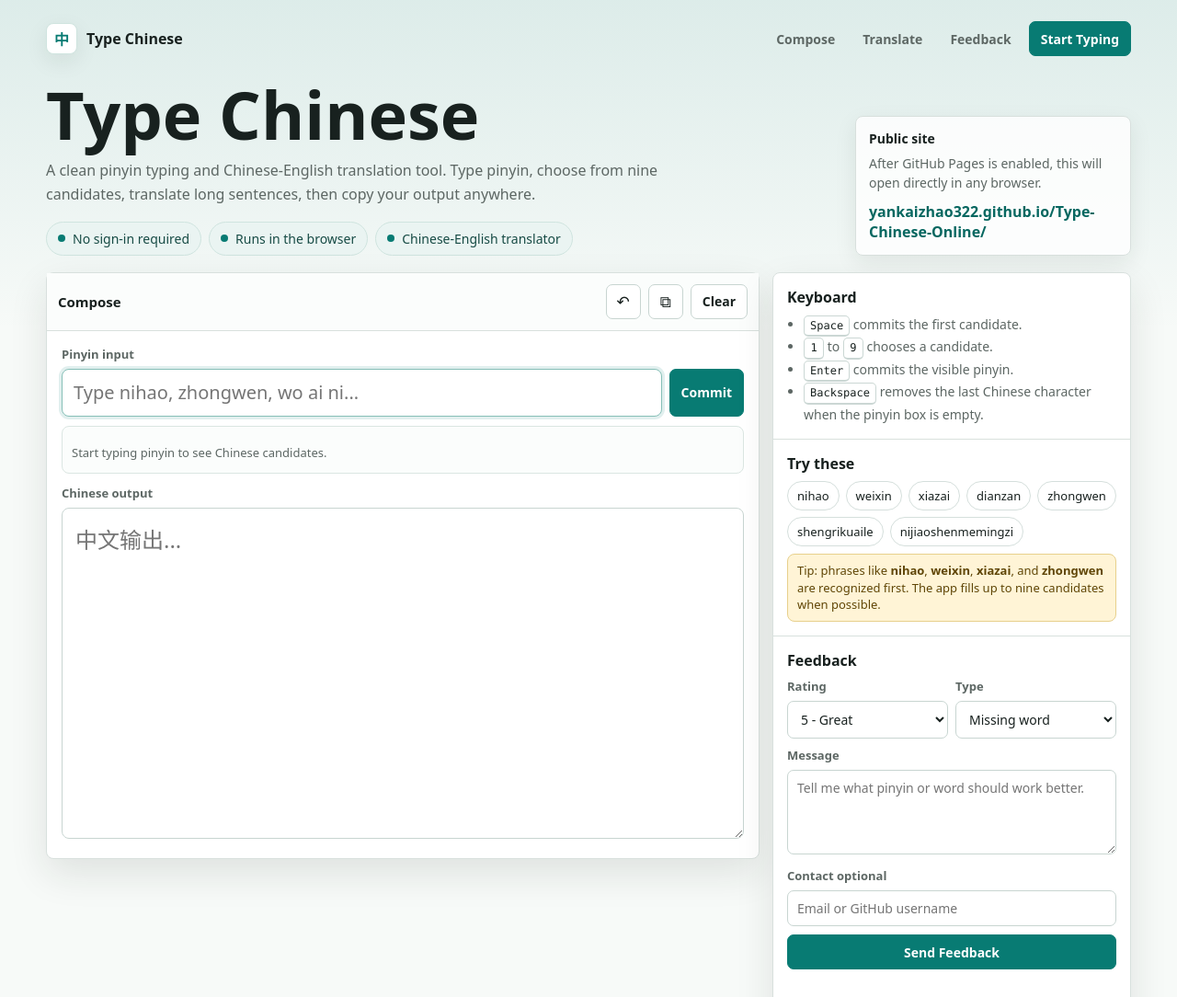
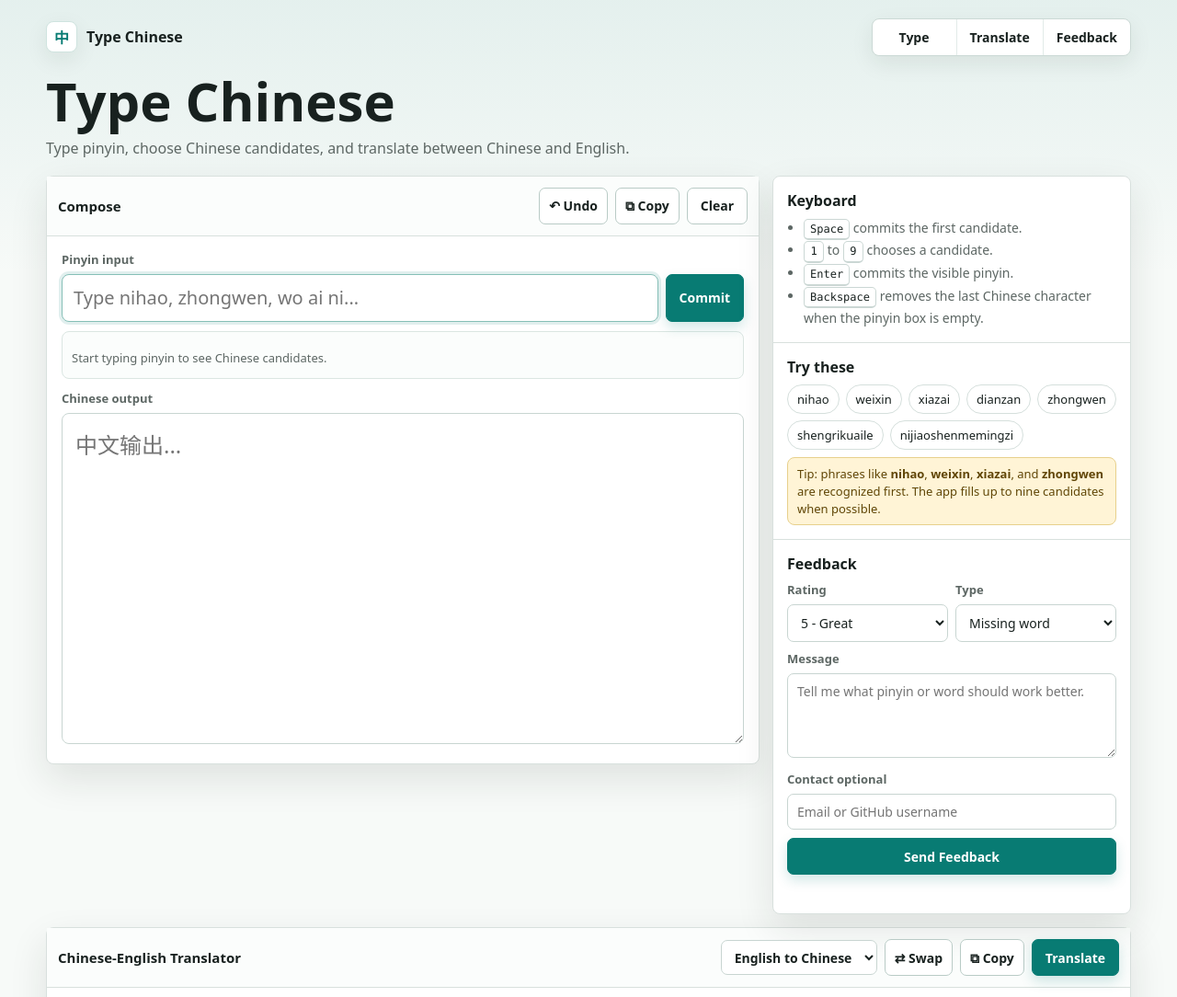
Before and after one commit to yankaizhao322/Type-Chinese-Online, a website: page index.html in a window 1280 px wide. Shown: the top 1084 px of the page at 92% size. Drawn offline with Linux system fonts and the light colour scheme.

Commit message:
Simplify interface and clarify buttons

```diff
--- a/index.html
+++ b/index.html
@@ -29,7 +29,7 @@
       font-family: ui-sans-serif, system-ui, -apple-system, BlinkMacSystemFont, "Segoe UI", Arial, sans-serif;
       color: var(--ink);
       background:
-        linear-gradient(180deg, rgba(8, 123, 115, 0.11), rgba(247, 250, 248, 0) 360px),
+        linear-gradient(180deg, rgba(8, 123, 115, 0.08), rgba(247, 250, 248, 0) 300px),
         var(--paper);
     }
 
@@ -44,7 +44,7 @@
     .app {
       width: min(1180px, calc(100vw - 28px));
       margin: 0 auto;
-      padding: 18px 0 36px;
+      padding: 16px 0 34px;
     }
 
     .topbar {
@@ -53,7 +53,7 @@
       justify-content: space-between;
       gap: 16px;
       min-height: 48px;
-      margin-bottom: 22px;
+      margin-bottom: 16px;
     }
 
     .brand {
@@ -79,105 +79,53 @@
     .nav-actions {
       display: flex;
       align-items: center;
-      gap: 8px;
+      gap: 0;
       flex-wrap: wrap;
+      border: 1px solid #cbd9d5;
+      border-radius: 8px;
+      background: #fff;
+      overflow: hidden;
+      box-shadow: var(--shadow-soft);
     }
 
     .nav-link {
-      border: 1px solid transparent;
-      border-radius: 7px;
-      padding: 8px 10px;
-      color: var(--muted);
+      border-right: 1px solid #e2ebe8;
+      padding: 10px 14px;
+      color: var(--ink);
       text-decoration: none;
       font-size: 14px;
       font-weight: 700;
+      min-width: 92px;
+      text-align: center;
+    }
+
+    .nav-link:last-child {
+      border-right: 0;
     }
 
     .nav-link:hover {
-      border-color: #cfe4df;
-      background: #fff;
-      color: var(--ink);
+      background: var(--soft);
+      color: var(--accent-dark);
     }
 
     header {
-      display: grid;
-      grid-template-columns: minmax(0, 1fr) 300px;
-      gap: 22px;
-      align-items: end;
-      margin-bottom: 18px;
+      margin-bottom: 16px;
     }
 
     h1 {
       margin: 0;
-      max-width: 760px;
-      font-size: clamp(38px, 6vw, 72px);
+      max-width: 820px;
+      font-size: clamp(34px, 5vw, 58px);
       line-height: 1.02;
       letter-spacing: 0;
     }
 
     .subtitle {
-      margin: 12px 0 0;
-      max-width: 720px;
+      margin: 10px 0 0;
+      max-width: 760px;
       color: var(--muted);
       line-height: 1.6;
       font-size: 16px;
-    }
-
-    .hero-actions {
-      display: flex;
-      gap: 8px;
-      flex-wrap: wrap;
-      margin-top: 16px;
-    }
-
-    .status {
-      display: inline-flex;
-      align-items: center;
-      gap: 8px;
-      white-space: nowrap;
-      border: 1px solid #cfe4df;
-      border-radius: 999px;
-      background: var(--soft);
-      color: #174b45;
-      padding: 8px 12px;
-      font-size: 14px;
-    }
-
-    .live-card {
-      border: 1px solid var(--line);
-      border-radius: 8px;
-      background: rgba(255, 255, 255, 0.82);
-      box-shadow: var(--shadow-soft);
-      padding: 14px;
-    }
-
-    .live-card strong {
-      display: block;
-      margin-bottom: 7px;
-      font-size: 14px;
-    }
-
-    .live-card p {
-      margin: 0;
-      color: var(--muted);
-      font-size: 14px;
-      line-height: 1.5;
-    }
-
-    .live-url {
-      display: block;
-      margin-top: 10px;
-      overflow-wrap: anywhere;
-      color: var(--accent-dark);
-      font-weight: 800;
-      text-decoration: none;
-    }
-
-    .dot {
-      width: 8px;
-      height: 8px;
-      border-radius: 50%;
-      background: var(--accent);
     }
 
     .grid {
@@ -217,24 +165,29 @@
     }
 
     .icon-btn, .text-btn {
-      min-height: 38px;
-      border: 1px solid #c8d5d1;
+      min-height: 40px;
+      border: 1px solid #b9cbc6;
       background: #fff;
       color: var(--ink);
       border-radius: 7px;
       cursor: pointer;
-      transition: background 0.15s ease, border-color 0.15s ease, transform 0.15s ease;
+      transition: background 0.15s ease, border-color 0.15s ease, color 0.15s ease, transform 0.15s ease;
     }
 
     .icon-btn {
-      width: 38px;
-      display: inline-grid;
+      min-width: 40px;
+      padding: 0 10px;
+      display: inline-flex;
+      align-items: center;
+      justify-content: center;
+      gap: 6px;
       place-items: center;
-      font-size: 17px;
+      font-size: 14px;
+      font-weight: 700;
     }
 
     .text-btn {
-      padding: 0 12px;
+      padding: 0 14px;
       font-size: 14px;
       font-weight: 700;
       text-decoration: none;
@@ -247,6 +200,7 @@
       color: #fff;
       background: var(--accent);
       border-color: var(--accent);
+      box-shadow: 0 6px 14px rgba(8, 123, 115, 0.18);
     }
 
     .icon-btn:hover, .text-btn:hover {
@@ -257,6 +211,7 @@
     .primary:hover {
       background: var(--accent-dark);
       border-color: var(--accent-dark);
+      color: #fff;
     }
 
     .icon-btn:active, .text-btn:active {
@@ -564,16 +519,6 @@
       line-height: 1.45;
     }
 
-    .publish-note {
-      border: 1px solid #cfe4df;
-      border-radius: 8px;
-      background: var(--soft);
-      padding: 10px;
-      color: #174b45;
-      font-size: 13px;
-      line-height: 1.45;
-    }
-
     @media (max-width: 880px) {
       .topbar,
       header {
@@ -582,14 +527,13 @@
 
       .nav-actions {
         margin-top: 12px;
-      }
-
-      .status {
-        margin-top: 10px;
-      }
-
-      .live-card {
-        margin-top: 14px;
+        display: grid;
+        grid-template-columns: repeat(3, 1fr);
+      }
+
+      .nav-link {
+        min-width: 0;
+        padding: 10px 6px;
       }
 
       .grid {
@@ -620,28 +564,15 @@
     <nav class="topbar" aria-label="Primary">
       <div class="brand"><span class="brand-mark">中</span><span>Type Chinese</span></div>
       <div class="nav-actions">
-        <a class="nav-link" href="#compose">Compose</a>
+        <a class="nav-link" href="#compose">Type</a>
         <a class="nav-link" href="#translate">Translate</a>
         <a class="nav-link" href="#feedback">Feedback</a>
-        <a class="text-btn primary" href="#compose">Start Typing</a>
       </div>
     </nav>
 
     <header>
-      <div>
-        <h1>Type Chinese</h1>
-        <p class="subtitle">A clean pinyin typing and Chinese-English translation tool. Type pinyin, choose from nine candidates, translate long sentences, then copy your output anywhere.</p>
-        <div class="hero-actions">
-          <div class="status"><span class="dot"></span><span>No sign-in required</span></div>
-          <div class="status"><span class="dot"></span><span>Runs in the browser</span></div>
-          <div class="status"><span class="dot"></span><span>Chinese-English translator</span></div>
-        </div>
-      </div>
-      <div class="live-card">
-        <strong>Public site</strong>
-        <p>After GitHub Pages is enabled, this will open directly in any browser.</p>
-        <a class="live-url" href="https://yankaizhao322.github.io/Type-Chinese-Online/">yankaizhao322.github.io/Type-Chinese-Online/</a>
-      </div>
+      <h1>Type Chinese</h1>
+      <p class="subtitle">Type pinyin, choose Chinese candidates, and translate between Chinese and English.</p>
     </header>
 
     <section class="grid" id="compose" aria-label="Pinyin input app">
@@ -649,8 +580,8 @@
         <div class="head">
           <strong>Compose</strong>
           <div class="tools">
-            <button class="icon-btn" id="undoBtn" title="Undo last Chinese character" aria-label="Undo last Chinese character">↶</button>
-            <button class="icon-btn" id="copyBtn" title="Copy Chinese output" aria-label="Copy Chinese output">⧉</button>
+            <button class="icon-btn" id="undoBtn" title="Undo last Chinese character" aria-label="Undo last Chinese character">↶ Undo</button>
+            <button class="icon-btn" id="copyBtn" title="Copy Chinese output" aria-label="Copy Chinese output">⧉ Copy</button>
             <button class="text-btn" id="clearBtn">Clear</button>
           </div>
         </div>
@@ -728,11 +659,6 @@
             <div class="feedback-status" id="feedbackStatus" role="status"></div>
           </form>
         </section>
-
-        <section class="section">
-          <h2>Deploy</h2>
-          <div class="publish-note">Best public setup: GitHub Pages for the website, Netlify when you want built-in feedback collection.</div>
-        </section>
       </aside>
     </section>
 
@@ -745,8 +671,8 @@
             <option value="zh-en">Chinese to English</option>
             <option value="auto">Auto detect</option>
           </select>
-          <button class="icon-btn" id="swapTranslateBtn" title="Swap translation direction" aria-label="Swap translation direction">⇄</button>
-          <button class="icon-btn" id="copyTranslationBtn" title="Copy translation" aria-label="Copy translation">⧉</button>
+          <button class="icon-btn" id="swapTranslateBtn" title="Swap translation direction" aria-label="Swap translation direction">⇄ Swap</button>
+          <button class="icon-btn" id="copyTranslationBtn" title="Copy translation" aria-label="Copy translation">⧉ Copy</button>
           <button class="text-btn primary" id="translateBtn">Translate</button>
         </div>
       </div>
@@ -1538,8 +1464,8 @@
     });
     copyBtn.addEventListener("click", async () => {
       await navigator.clipboard.writeText(output.value);
-      copyBtn.textContent = "✓";
-      setTimeout(() => { copyBtn.textContent = "⧉"; }, 900);
+      copyBtn.textContent = "✓ Copied";
+      setTimeout(() => { copyBtn.textContent = "⧉ Copy"; }, 900);
       input.focus();
     });
 
@@ -1559,8 +1485,8 @@
     });
     copyTranslationBtn.addEventListener("click", async () => {
       await navigator.clipboard.writeText(translateOutput.value);
-      copyTranslationBtn.textContent = "✓";
-      setTimeout(() => { copyTranslationBtn.textContent = "⧉"; }, 900);
+      copyTranslationBtn.textContent = "✓ Copied";
+      setTimeout(() => { copyTranslationBtn.textContent = "⧉ Copy"; }, 900);
     });
 
     samples.forEach(sample => {
```
